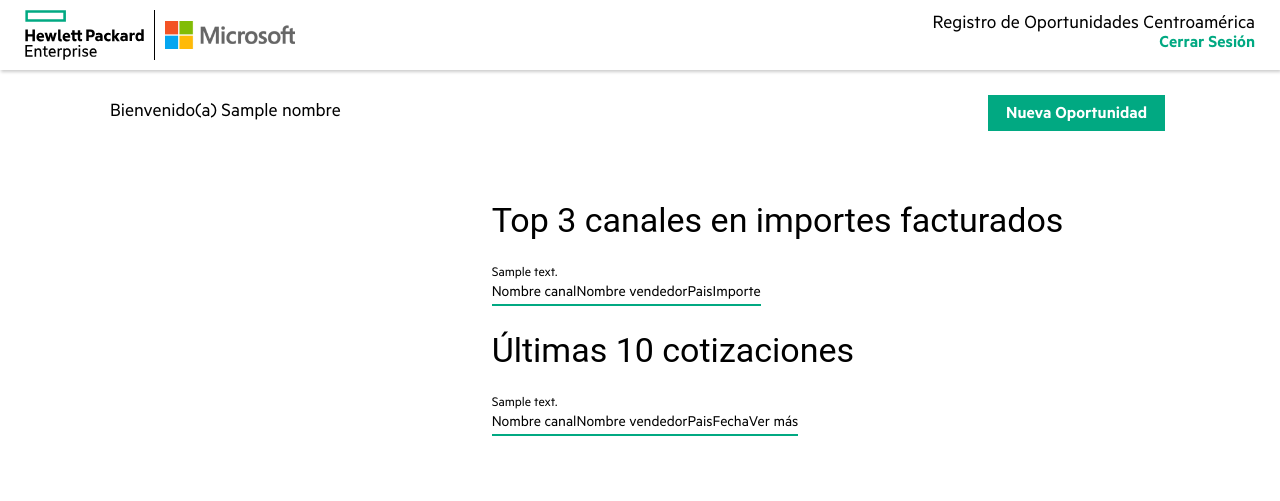
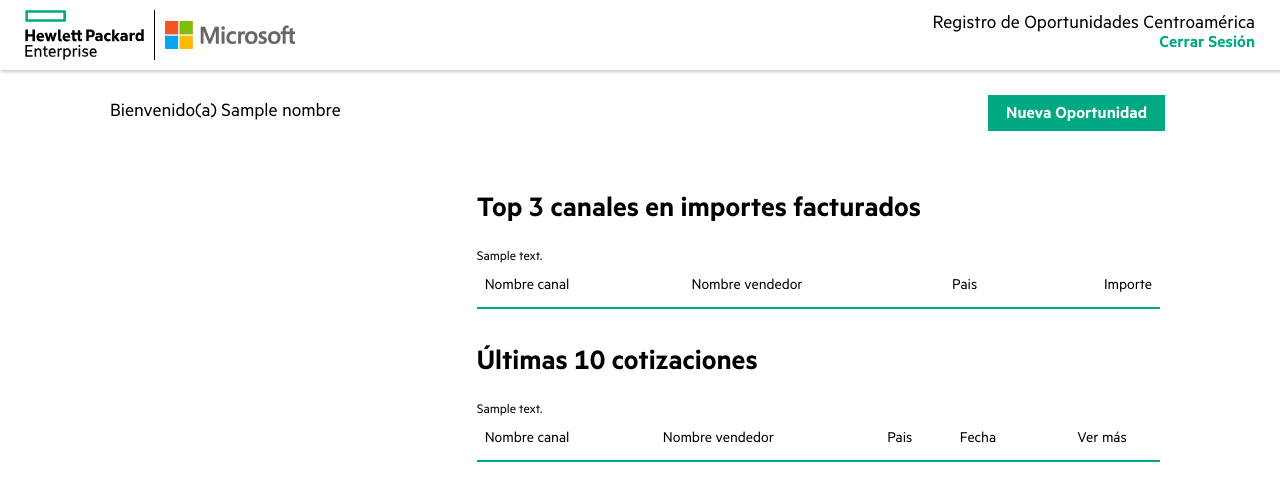
Before and after one commit to PedroYturrizaga/HPEMicrosoft, a CodeIgniter app: the page made by application/views/V_Champion.php in a window 1280 px wide. Shown: the top 501 px of the page. Run offline with CodeIgniter, Linux system fonts and the light colour scheme; tables that the repository leaves empty or names only in its code hold one stand-in row (values such as "Sample post"); the template is opened without the code that fills it: most values are stand-ins (such as "Sample title", 1, 10 or a date in 2020); data that the repository does not hold is empty; some libraries are stand-ins or nearby versions.

Commit message:
tablas arregladas

```diff
--- a/application/views/V_Champion.php
+++ b/application/views/V_Champion.php
@@ -51,15 +51,16 @@
                     <div id="puntaje" style="width: 350px; height: 250px;"></div>
 				</div>
                 <div class="col-sm-8 col-xs-12">
-                    <div class="col-sm-12 col-xs-12">
-                        <h3>Top 3 canales en importes facturados</h3>
-                        <table>
+                    <div class="js-table--champion">
+                        <h2>Top 3 canales en importes facturados</h2>
+                        <div class="table-responsive">
+                            <table class="table">
                                 <thead>
                                     <tr>
                                         <th>Nombre canal</th>
                                         <th>Nombre vendedor</th>
                                         <th>Pais</th>
-                                    <th>Importe</th>
+                                        <th class="text-right">Importe</th>
                                     </tr>
                                 </thead>
                                 <tbody id="bodyCanales">
@@ -67,23 +68,25 @@
                                 </tbody>
                             </table>
                         </div>
-
-                    <div class="col-sm-8 col-xs-12">
-                    	<h3>&Uacute;ltimas 10 cotizaciones </h3>
-                        <table >
+                    </div>
+                    <div class="js-table--champion">
+                    	<h2>&Uacute;ltimas 10 cotizaciones </h2>
+                        <div class="table-responsive">
+                            <table class="table">
                                 <thead>
                                     <tr>
                                         <th>Nombre canal</th>
                                         <th>Nombre vendedor</th>
                                         <th>Pais</th>
                                         <th>Fecha</th>
-                                    <th>Ver m&aacute;s</th>
+                                        <th class="text-center">Ver m&aacute;s</th>
                                     </tr>
                                 </thead>
                                 <tbody id="bodyUltimaCotizacion">
                                     <?php echo $bodyCotizaciones?>
                                 </tbody>
                             </table>
+                        </div>
                     </div>
                 </div>
             </div>
--- a/public/css/style.styl
+++ b/public/css/style.styl
@@ -358,6 +358,34 @@ label
 			font-family $medium
 			padding 30px 0
 			display block
+.js-table--champion
+	h2
+		font-size 30px
+		line-height 32px
+		font-family $medium
+/*TABLE*/
+table
+	&>tbody
+		&>tr
+			&>td
+				color #000000
+				padding 7px 10px !important
+				line-height 16px !important
+				vertical-align middle !important
+				button
+					height 28px !important
+					min-width 28px !important
+					width 28px !important
+					i
+						font-size 18px !important
+	&>thead
+		&>tr
+			&>th
+				color #000000
+				font-weight 100 !important
+				font-size 16px
+				border-top none !important
+				border-bottom 2px solid $default !important
 /*MATERIAL*/
 .mdl-card
 	width 100%
@@ -394,6 +422,7 @@ label
 					background-color #384854
 				&.active
 					background-color #384854
+					pointer-events none
 /*SCROLL*/
 ::-webkit-scrollbar
 	width 6px
@@ -404,19 +433,3 @@ label
 ::-webkit-scrollbar-thumb
 	background-color #AAAAAA
 	border-radius 10px
-/*TABLE*/
-table
-	&>tbody
-		&>tr
-			&>td
-				color #000000
-				padding 10px !important
-				line-height 16px !important
-	&>thead
-		&>tr
-			&>th
-				color #000000
-				font-weight 100 !important
-				font-size 16px
-				border-top none !important
-				border-bottom 2px solid $default !important
```
Also changed, not shown: application/controllers/Champion.php (+8 -8 lines), public/css/style.css. Lines whose indentation alone changed are shown as unchanged.
